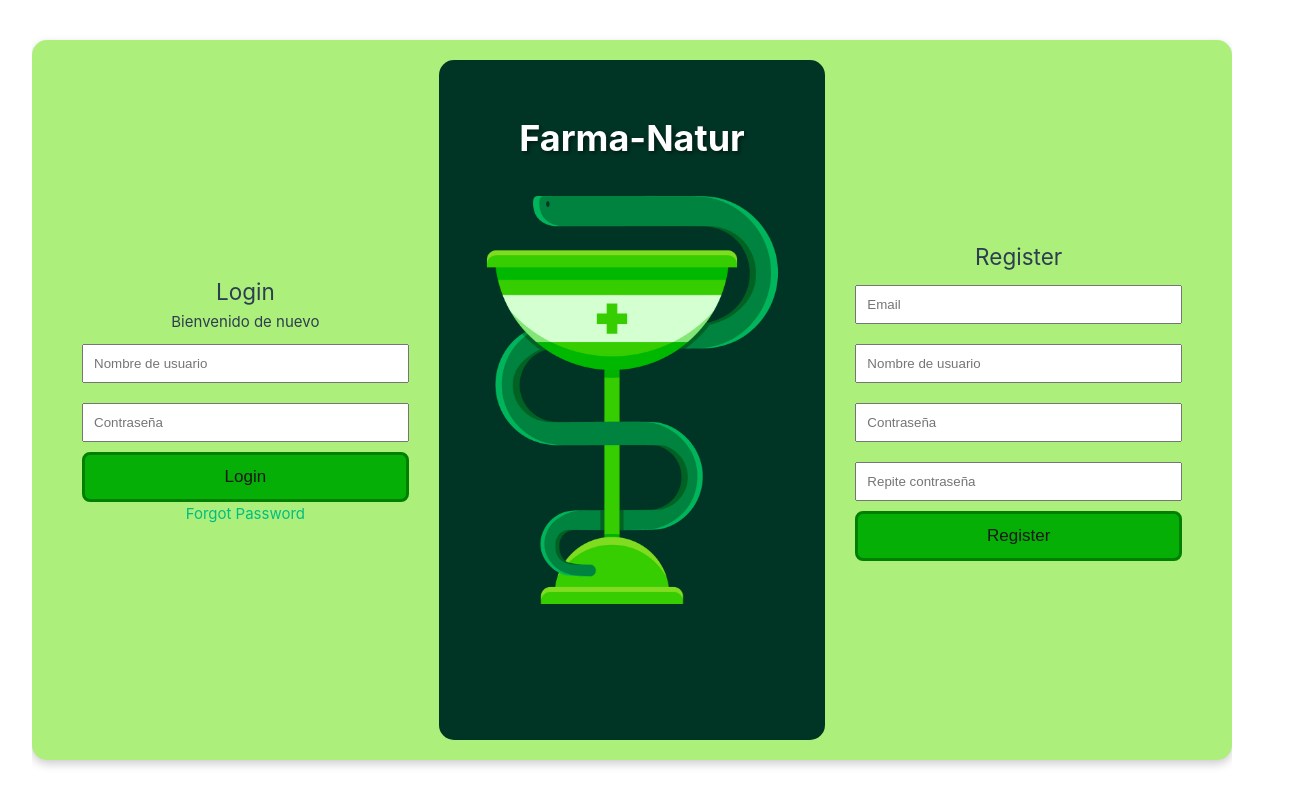
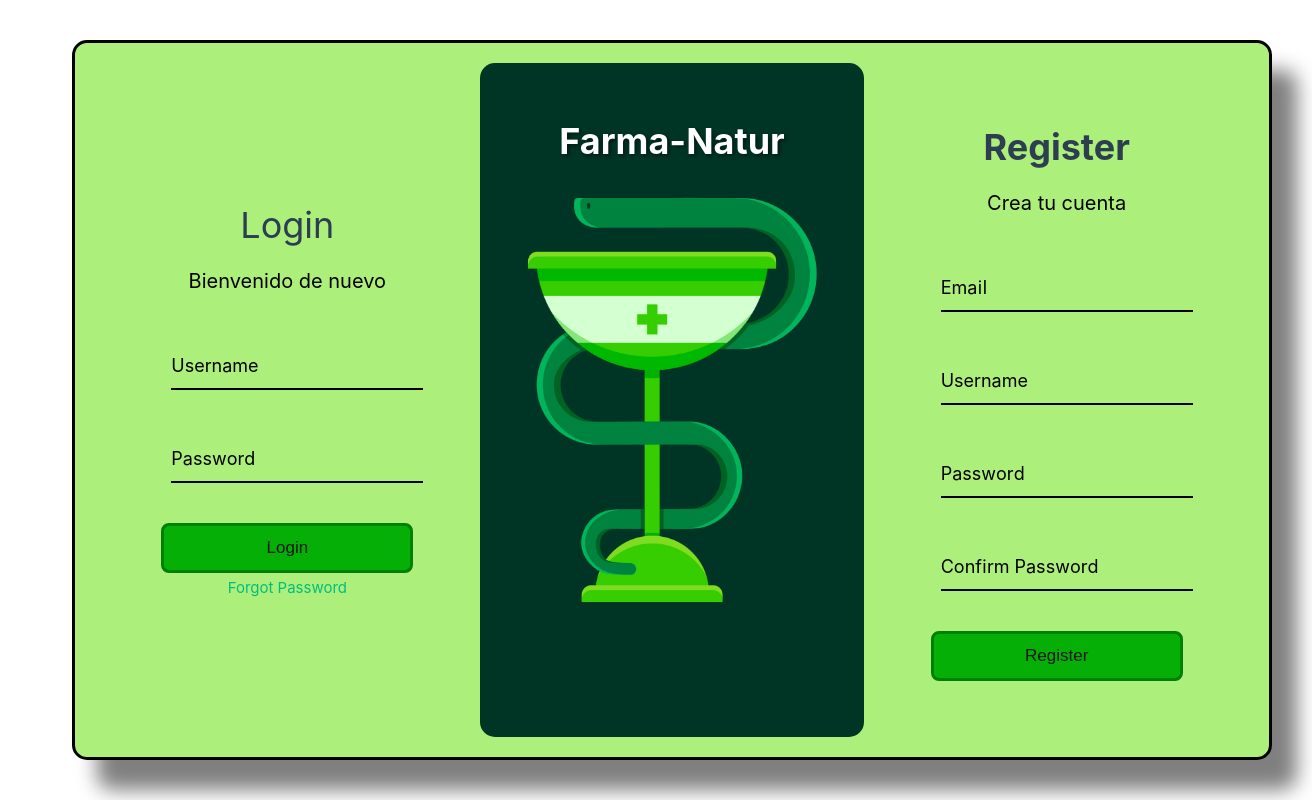
Before and after one commit to ppsegur/Fronted-FarmaNatur-app, a Vue app in the folder Farma-Natur-app/: page /auth in a window 1280 px wide. Shown: the whole page, 1312 px wide, since content can reach past the window. Built offline with nearby package versions, Linux system fonts and the light colour scheme.

Commit message:
feat: mejorar las vistas de autenticación con estilos de entrada y diseño mejorados

```diff
--- a/Farma-Natur-app/src/App.vue
+++ b/Farma-Natur-app/src/App.vue
@@ -15,16 +15,16 @@
   display: flex;
   justify-content: center;
   align-items: center;
-  height: 100vh; /* Ocupa toda la altura de la ventana */
-  background-color: #f4f5f4; /* Fondo claro */
-  padding: 0; /* Elimina el padding para que ocupe todo el espacio */
+  height: 100vh;
+  background-color: #f4f5f4;
+  padding: 0;
   margin: 0;
-  overflow: hidden; /* Evita el scroll */
+
   display: flex;
   flex-direction: column;
   height: 100vh;
   width: 100%;
-  min-width: 1200px;
+  min-width: 1280px;
 }
 
 
--- a/Farma-Natur-app/src/components/auth/AuthView.vue
+++ b/Farma-Natur-app/src/components/auth/AuthView.vue
@@ -26,22 +26,25 @@
     display: flex;
     justify-content: center;
     align-items: center;
-    height: 100%; /* Ocupa todo el espacio disponible */
-    width: 100%; /* Asegura que ocupe todo el ancho */
-    background-color: #ffffff; /* Fondo claro */
-  }
+    height: 100%;
+    width: 100%;
+    background-color: #ffffff;
+
+}
 
   .auth-container {
     display: flex;
     justify-content: center;
     align-items: center;
-    background-color: rgb(173, 239, 123); /* Fondo blanco para la tarjeta */
-    border-radius: 15px; /* Bordes redondeados */
-    box-shadow: 0 4px 10px rgba(0, 0, 0, 0.2); /* Sombra para efecto de tarjeta */
+    background-color: rgb(173, 239, 123);
+    border-radius: 15px;
+    box-shadow: 25px 30px 20px rgba(0, 0, 0, 0.5);
     padding: 20px;
-    width: 100%; /* Ocupa todo el ancho */
-    max-width: 1200px; /* Limita el ancho máximo */
-    height: 90%; /* Ajusta la altura para que sea proporcional */
+    width: 100%;
+    max-width: 1200px;
+    height: 90%;
+    border: 3px solid black;
+
   }
 
   .form-section {
@@ -53,20 +56,20 @@
   .logo-section {
     flex: 1;
     text-align: center;
-    height: 100%; /* Asegura que ocupe toda la altura */
+    height: 100%;
     padding: 30px;
     color: white;
-    background-image: url('../../assets/img/fotoLogin.jpg'); /* Imagen como fondo */
-    background-size: cover; /* Asegura que la imagen cubra todo el div */
-    background-position: center; /* Centra la imagen */
-    border-radius: 15px; /* Bordes redondeados para que coincida con la tarjeta */
+    background-image: url('../../assets/img/fotoLogin.jpg');
+    background-size: cover;
+    background-position: center;
+    border-radius: 15px;
   }
 
   .logo-section h1 {
     margin-top: 20px;
     font-size: 36px;
     font-weight: bold;
-    text-shadow: 2px 2px 4px rgba(0, 0, 0, 0.5); /* Sombra para el texto */
+    text-shadow: 2px 2px 4px rgba(0, 0, 0, 0.5);
   }
 
   button {
@@ -75,9 +78,5 @@
     border-radius: 8px;
   }
 
-  input {
-    font-size: 16px;
-    padding: 12px;
-    border-radius: 8px;
-  }
+
   </style>
--- a/Farma-Natur-app/src/components/auth/login.vue
+++ b/Farma-Natur-app/src/components/auth/login.vue
@@ -1,10 +1,50 @@
 <template>
     <div class="auth-form">
-      <h2>Login</h2>
+      <h2><strong>Login</strong></h2>
       <p>Bienvenido de nuevo</p>
       <form @submit.prevent="handleLogin">
-        <input v-model="username" type="text" placeholder="Nombre de usuario" required />
-        <input v-model="password" type="password" placeholder="Contraseña" required />
+        <!-- Input para username con efecto flotante -->
+        <div class="form-control">
+          <input
+            v-model="username"
+            type="text"
+            required
+            @focus="focusUsername = true"
+            @blur="focusUsername = username.length > 0"
+          />
+          <label :class="{ active: focusUsername }">
+            <span style="transition-delay:0ms">U</span>
+            <span style="transition-delay:50ms">s</span>
+            <span style="transition-delay:100ms">e</span>
+            <span style="transition-delay:150ms">r</span>
+            <span style="transition-delay:200ms">n</span>
+            <span style="transition-delay:250ms">a</span>
+            <span style="transition-delay:300ms">m</span>
+            <span style="transition-delay:350ms">e</span>
+          </label>
+        </div>
+
+        <!-- Input para password con efecto flotante -->
+        <div class="form-control">
+          <input
+            v-model="password"
+            type="password"
+            required
+            @focus="focusPassword = true"
+            @blur="focusPassword = password.length > 0"
+          />
+          <label :class="{ active: focusPassword }">
+            <span style="transition-delay:0ms">P</span>
+            <span style="transition-delay:50ms">a</span>
+            <span style="transition-delay:100ms">s</span>
+            <span style="transition-delay:150ms">s</span>
+            <span style="transition-delay:200ms">w</span>
+            <span style="transition-delay:250ms">o</span>
+            <span style="transition-delay:300ms">r</span>
+            <span style="transition-delay:350ms">d</span>
+          </label>
+        </div>
+
         <button type="submit">Login
             <!--Añadimos plantilla de ui verse -->
             <div class="star-1">
@@ -152,9 +192,30 @@
   <style scoped>
   /* Puedes adaptar los estilos aquí */
   .auth-form { text-align: center; }
-  input { margin: 10px 0; padding: 10px; width: 100%; }
   button {  color: white; padding: 10px; width: 100%; }
-    /* Estilos para las estrellas */
+  /*Estilos para las letras */
+  .auth-form {
+  text-align: center;
+  display: flex;
+  flex-direction: column;
+  justify-content: center;
+  align-items: center;
+  height: 100%;
+}
+
+.auth-form h2 {
+  font-size: 36px;
+  font-weight: bold;
+  margin-bottom: 10px;
+}
+
+.auth-form p {
+  font-size: 20px;
+  color: #000000;
+  margin-bottom: 20px;
+}
+
+  /* Estilos para las estrellas */
     button {
   position: relative;
   padding: 12px 35px;
@@ -304,6 +365,48 @@ button:hover .star-6 {
 .fil0 {
   fill: #effff5;
 }
+/* Estilos para los inputs  */
+.form-control {
+  position: relative;
+  margin: 20px 10px 40px;
+  width: 100%;
+}
 
+.form-control input {
+  background-color: transparent;
+  border: 0;
+  border-bottom: 2px #000000 solid;
+  display: block;
+  width: 100%;
+  padding: 15px 0;
+  font-size: 18px;
+  color: #000000;
+}
 
+.form-control input:focus,
+.form-control input:valid {
+  outline: 0;
+  border-bottom-color: rgb(0, 112, 17);
+}
+
+.form-control label {
+  position: absolute;
+  top: 15px;
+  left: 0;
+  pointer-events: none;
+}
+
+.form-control label span {
+  display: inline-block;
+  font-size: 18px;
+  min-width: 5px;
+  color: #000000;
+  transition: 0.3s cubic-bezier(0.68, -0.55, 0.265, 1.55);
+}
+
+.form-control input:focus+label span,
+.form-control input:valid+label span {
+  color: rgb(23, 114, 0);
+  transform: translateY(-30px);
+}
   </style>
--- a/Farma-Natur-app/src/components/auth/register.vue
+++ b/Farma-Natur-app/src/components/auth/register.vue
@@ -1,11 +1,99 @@
 <template>
     <div class="auth-form">
       <h2>Register</h2>
+      <p>Crea tu cuenta</p>
       <form @submit.prevent="handleRegister">
-        <input v-model="email" type="email" placeholder="Email" required />
-        <input v-model="username" type="text" placeholder="Nombre de usuario" required />
-        <input v-model="password" type="password" placeholder="Contraseña" required />
-        <input v-model="confirmPassword" type="password" placeholder="Repite contraseña" required />
+        <!-- Input para email -->
+        <div class="form-control">
+          <input
+            v-model="email"
+            type="email"
+            required
+            @focus="focusEmail = true"
+            @blur="focusEmail = email.length > 0"
+          />
+          <label :class="{ active: focusEmail }">
+            <span style="transition-delay:0ms">E</span>
+            <span style="transition-delay:50ms">m</span>
+            <span style="transition-delay:100ms">a</span>
+            <span style="transition-delay:150ms">i</span>
+            <span style="transition-delay:200ms">l</span>
+          </label>
+        </div>
+
+        <!-- Input para username -->
+        <div class="form-control">
+          <input
+            v-model="username"
+            type="text"
+            required
+            @focus="focusUsername = true"
+            @blur="focusUsername = username.length > 0"
+          />
+          <label :class="{ active: focusUsername }">
+            <span style="transition-delay:0ms">U</span>
+            <span style="transition-delay:50ms">s</span>
+            <span style="transition-delay:100ms">e</span>
+            <span style="transition-delay:150ms">r</span>
+            <span style="transition-delay:200ms">n</span>
+            <span style="transition-delay:250ms">a</span>
+            <span style="transition-delay:300ms">m</span>
+            <span style="transition-delay:350ms">e</span>
+          </label>
+        </div>
+
+        <!-- Input para password -->
+        <div class="form-control">
+          <input
+            v-model="password"
+            type="password"
+            required
+            @focus="focusPassword = true"
+            @blur="focusPassword = password.length > 0"
+          />
+          <label :class="{ active: focusPassword }">
+            <span style="transition-delay:0ms">P</span>
+            <span style="transition-delay:50ms">a</span>
+            <span style="transition-delay:100ms">s</span>
+            <span style="transition-delay:150ms">s</span>
+            <span style="transition-delay:200ms">w</span>
+            <span style="transition-delay:250ms">o</span>
+            <span style="transition-delay:300ms">r</span>
+            <span style="transition-delay:350ms">d</span>
+          </label>
+        </div>
+
+        <!-- Input para confirmar password -->
+        <div class="form-control">
+          <input
+            v-model="confirmPassword"
+            type="password"
+            required
+            @focus="focusConfirmPassword = true"
+            @blur="focusConfirmPassword = confirmPassword.length > 0"
+          />
+          <label :class="{ active: focusConfirmPassword }">
+            <span style="transition-delay:0ms">C</span>
+            <span style="transition-delay:50ms">o</span>
+            <span style="transition-delay:100ms">n</span>
+            <span style="transition-delay:150ms">f</span>
+            <span style="transition-delay:200ms">i</span>
+            <span style="transition-delay:250ms">r</span>
+            <span style="transition-delay:300ms">m</span>
+            <span style="transition-delay:350ms"> </span>
+            <span style="transition-delay:400ms">P</span>
+            <span style="transition-delay:450ms">a</span>
+            <span style="transition-delay:500ms">s</span>
+            <span style="transition-delay:550ms">s</span>
+            <span style="transition-delay:600ms">w</span>
+            <span style="transition-delay:650ms">o</span>
+            <span style="transition-delay:700ms">r</span>
+            <span style="transition-delay:750ms">d</span>
+          </label>
+        </div>
+
+
+        <!-- Botón de registro -->
         <button type="submit">Register
             <!--Añadimos plantilla de ui verse -->
             <div class="star-1">
@@ -306,4 +394,69 @@ button:hover .star-6 {
 .fil0 {
   fill: #effff5;
 }
+.auth-form {
+  text-align: center;
+  display: flex;
+  flex-direction: column;
+  justify-content: center;
+  align-items: center;
+  height: 100%;
+}
+
+.auth-form h2 {
+  font-size: 36px;
+  font-weight: bold;
+  margin-bottom: 10px;
+}
+
+.auth-form p {
+  font-size: 20px;
+  color: #000000;
+  margin-bottom: 20px;
+}
+
+/* Estilos para los inputs  */
+.form-control {
+  position: relative;
+  margin: 20px 10px 40px;
+  width: 100%;
+}
+
+.form-control input {
+  background-color: transparent;
+  border: 0;
+  border-bottom: 2px #000000 solid;
+  display: block;
+  width: 100%;
+  padding: 15px 0;
+  font-size: 18px;
+  color: #000000;
+}
+
+.form-control input:focus,
+.form-control input:valid {
+  outline: 0;
+  border-bottom-color: rgb(0, 112, 17);
+}
+
+.form-control label {
+  position: absolute;
+  top: 15px;
+  left: 0;
+  pointer-events: none;
+}
+
+.form-control label span {
+  display: inline-block;
+  font-size: 18px;
+  min-width: 5px;
+  color: #000000;
+  transition: 0.3s cubic-bezier(0.68, -0.55, 0.265, 1.55);
+}
+
+.form-control input:focus+label span,
+.form-control input:valid+label span {
+  color: rgb(23, 114, 0);
+  transform: translateY(-30px);
+}
   </style>
```
